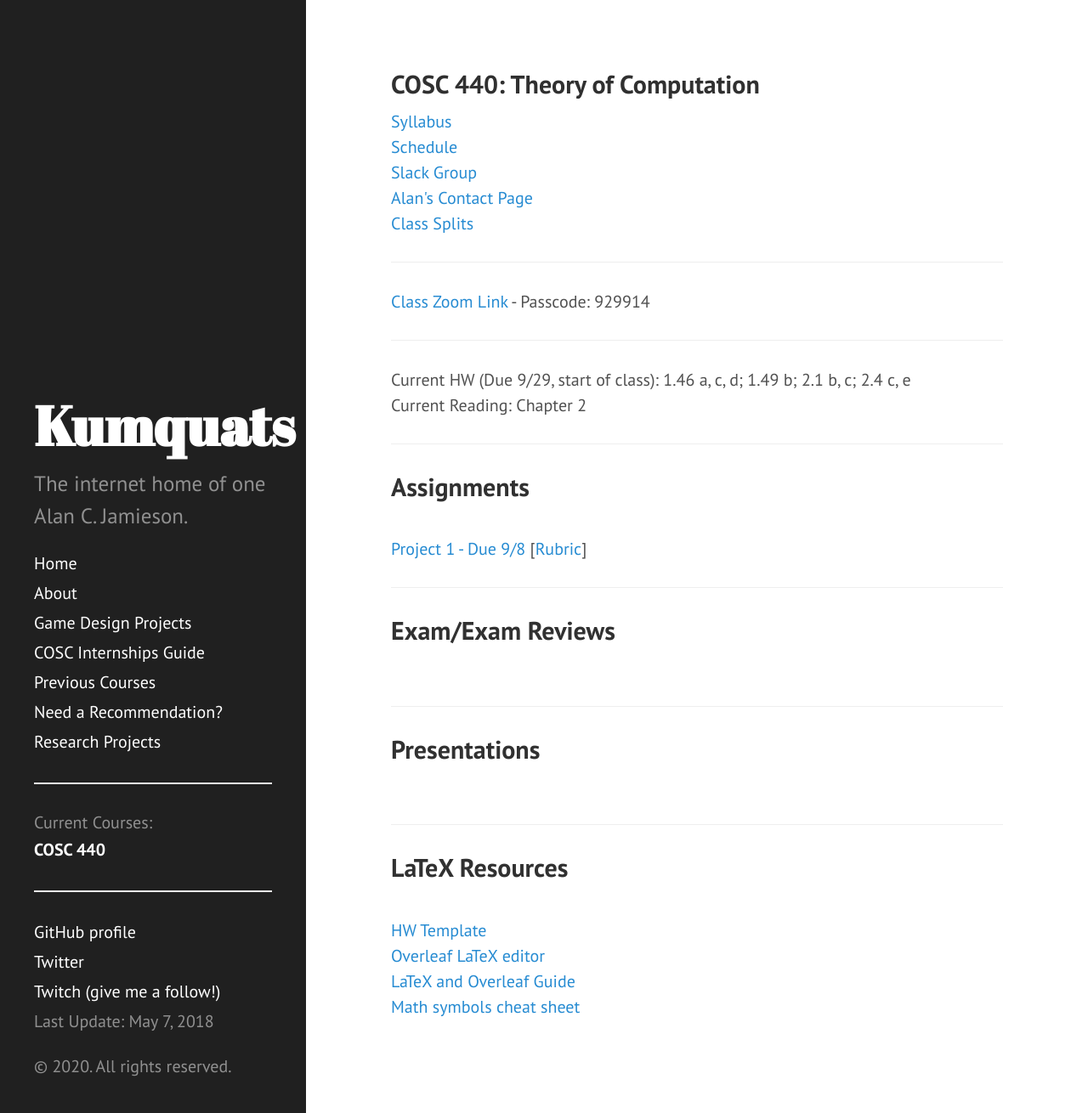
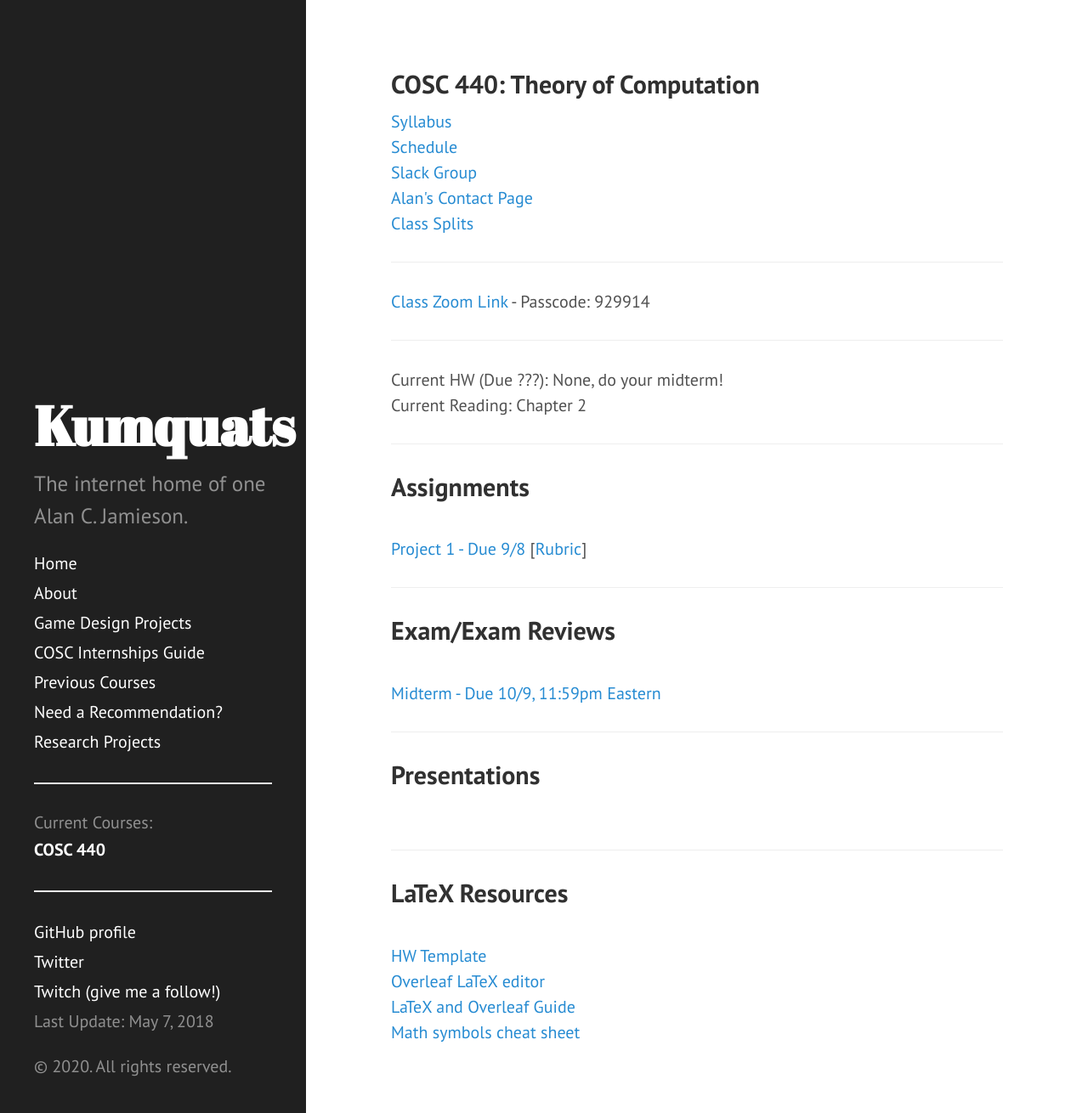
Before and after one commit to ripark/ripark.github.io, a Jekyll site: the page built from f20/cosc440.html, in a window 1280 px wide and 1310 px high. Shown: the whole window at 85% size. Built offline with Jekyll 4.4.1, drawn with Linux system fonts in a browser that asks for light colours; Markdown is read by kramdown in place of the engine named in the settings.

Commit message:
440 exam

```diff
--- a/f20/cosc440.html
+++ b/f20/cosc440.html
@@ -16,7 +16,7 @@ shorttitle: "COSC 440"
 <hr>
 <a href="https://smcm.zoom.us/j/94201385875">Class Zoom Link</a> - Passcode: 929914
 <hr>
-Current HW (Due 9/29, start of class): 1.46 a, c, d; 1.49 b; 2.1 b, c; 2.4 c, e
+Current HW (Due ???): None, do your midterm!
 <br>
 Current Reading: Chapter 2
 <hr>
@@ -26,6 +26,7 @@ Current Reading: Chapter 2
 <hr>
 <h2> Exam/Exam Reviews </h2>
 <br>
+<a href="http://ripark.github.io/f20/440Exam1.pdf">Midterm - Due 10/9, 11:59pm Eastern</a>
 <hr>
 <h2> Presentations </h2>
 <br>
```
Also changed, not shown: 1 other file.
